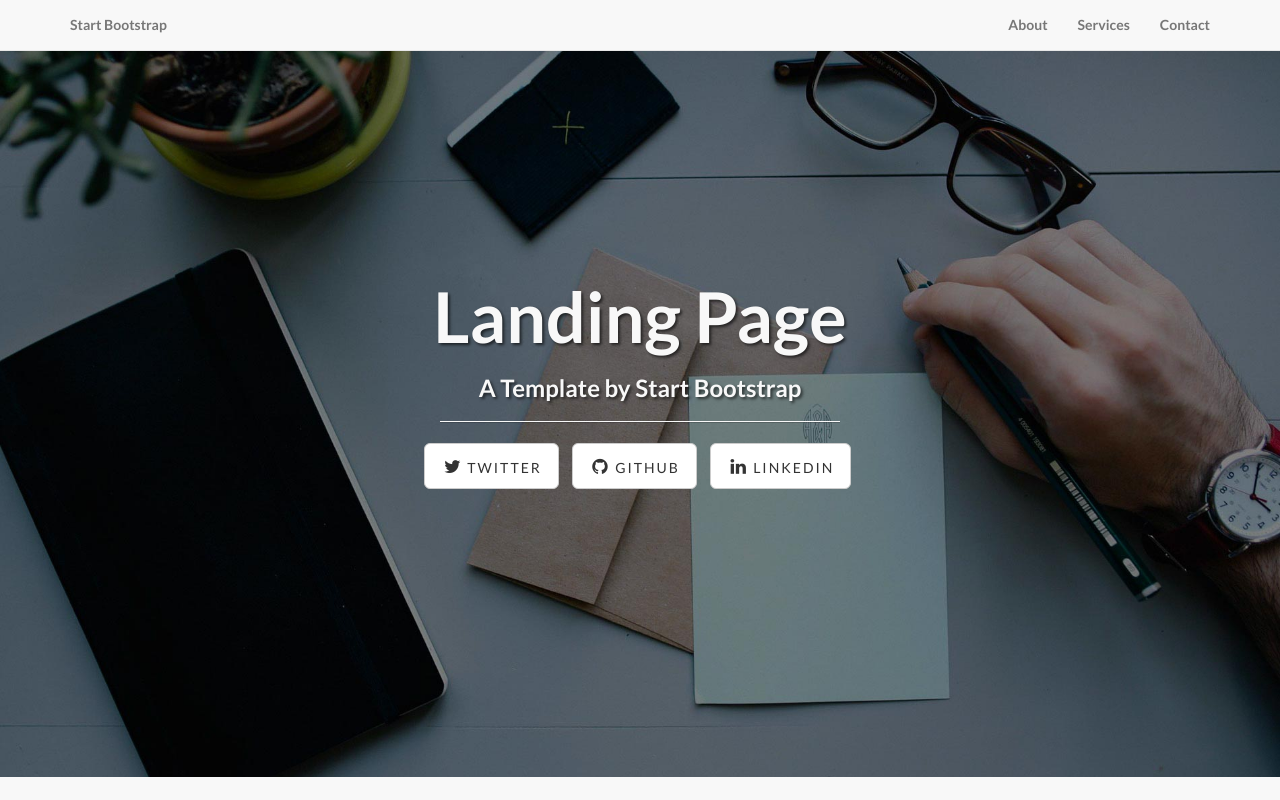
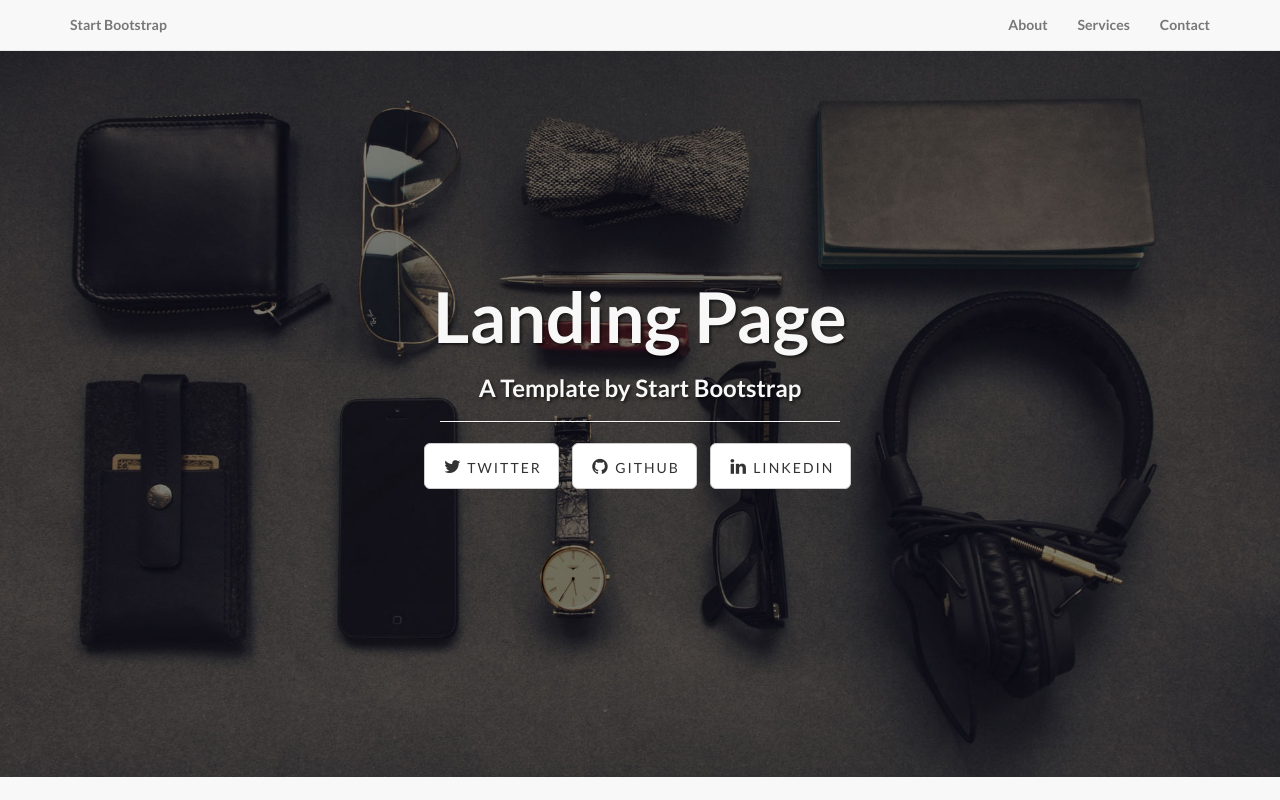
Before and after one commit to MaliniBhat/MaliniBhat.github.io, a plain HTML site: page index.html in a window 1280 px wide. Shown: the top 800 px of the page. Drawn offline with Linux system fonts and the light colour scheme.

Commit message:
Update landing-page.css

```diff
--- a/css/landing-page.css
+++ b/css/landing-page.css
@@ -35,7 +35,7 @@
     padding-bottom: 50px;
     text-align: center;
     color: #f8f8f8;
-    background: url(../img/intro-bg.jpg) no-repeat center center;
+    background: url(../img/headermali-bg.jpg) no-repeat center center;
     background-size: cover;
 }
 
```
